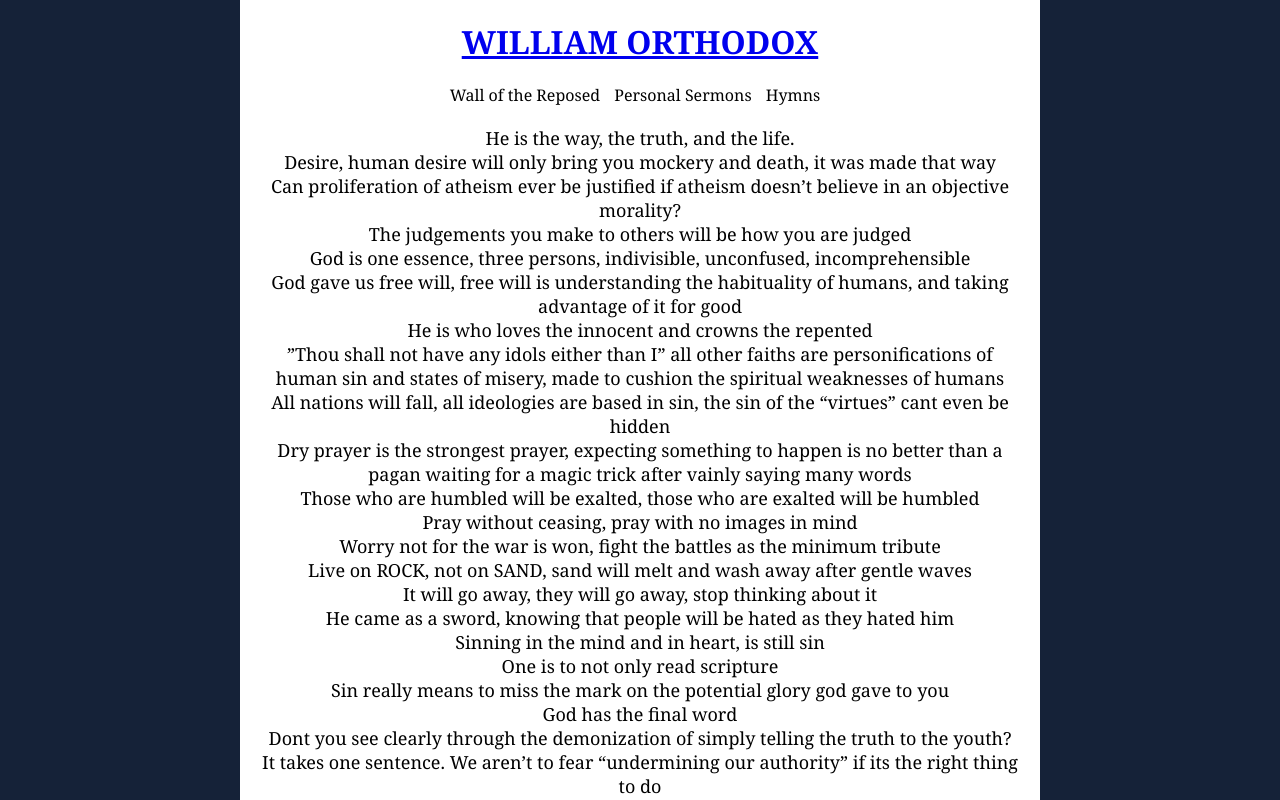
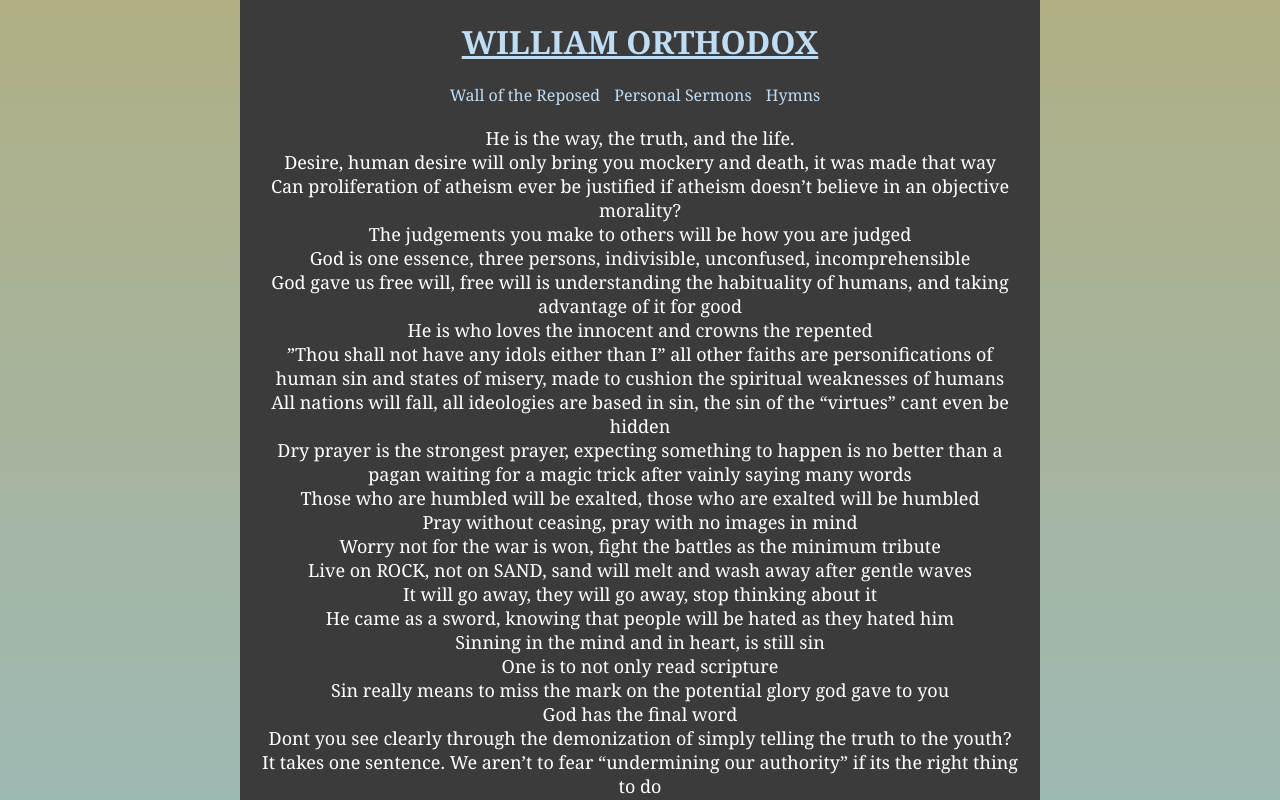
Before and after one commit to williamorthodox/williamorthodox.github.io, a plain HTML site: page sermons.html in a window 1280 px wide. Shown: the top 800 px of the page. Drawn offline with Linux system fonts and the light colour scheme.

Commit message:
Changed aesthetic, dark theme, bluel links, new bg

```diff
--- a/sermons.html
+++ b/sermons.html
@@ -3,48 +3,7 @@
 <head>
    <meta charset="UTF-8">
   <title>WILLIAM ORTHODOX</title>
-  <style>
-    body {
-      background-color: #152238;
-      color: white;
-      font-family: Georgia, 'Times New Roman', Times, serif;
-      margin: 0;
-      padding: 0;
-    }
-
-    .container {
-      width: 90%;
-      max-width: 800px;
-      margin: 0 auto;
-      padding: 20px;
-      background-color: #ffffff;
-      text-align: center;
-      min-height: 100vh;
-      box-sizing: border-box;
-    }
-
-    h1 {
-      font-size: 32px;
-      margin-top: 0;
-      color: black;
-    }
-
-    .links {
-      margin-top: 20px;
-    }
-
-    .links a {
-      color: black;
-      text-decoration: none;
-      margin-right: 10px;
-    }
-
-    p {
-      margin-top: 20px;
-      font-size: 18px;
-      color: black;
-    }
-  </style>
+	<link rel="stylesheet" type="text/css" href="styling.css">
 </head>
 <body>
 <div class="container">
--- /dev/null
+++ b/styling.css
@@ -0,0 +1,44 @@
+    body {
+      background: linear-gradient(to top, #96bec9, #b0af84);
+      color: white;
+      font-family: Georgia, 'Times New Roman', Times, serif;
+      margin: 0;
+      padding: 0;
+    }
+
+    .container {
+      width: 90%;
+      max-width: 800px;
+      margin: 0 auto;
+      padding: 20px;
+      background-color: #3b3b3b;
+      text-align: center;
+      min-height: 100vh;
+      box-sizing: border-box;
+    }
+
+    h1 {
+      font-size: 32px;
+      margin-top: 0;
+      color: white;
+    }
+
+    .links {
+      margin-top: 20px;
+    }
+
+    .links a {
+      color:  #bfddf5;
+      text-decoration: none;
+      margin-right: 10px;
+    }
+
+    p {
+      margin-top: 20px;
+      font-size: 18px;
+      color: white;
+    }
+
+	a {
+      color: #bfddf5;
+    }
```
Also changed, not shown: hymns.html (+1 -42 lines), index.html (+2 -42 lines), reposed.html (+1 -42 lines).
